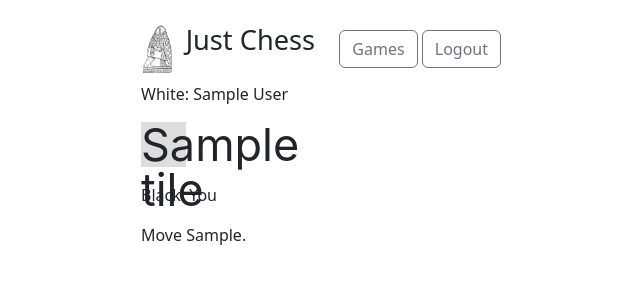
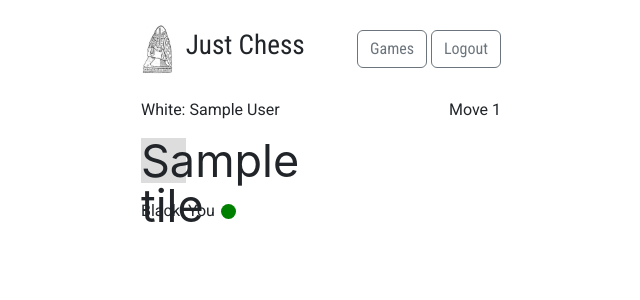
Before and after one commit to ErikvanErp/chess, a Flask app: template app/flask_app/templates/play.html in a window 1280 px wide. Shown: the top 300 px of the page, without its empty margins (319-959 px from the left). Run offline with Flask 2, Linux system fonts and the light colour scheme; the template is opened without the code that fills it: most values are stand-ins (such as "Sample title", 1, 10 or a date in 2020).

Commit message:
commit current version of chess game before start of java stack

```diff
--- a/app/flask_app/static/css/style.css
+++ b/app/flask_app/static/css/style.css
@@ -4,10 +4,19 @@
     * with tiles of size 45 x 45px
     */
     width: 384px;
+    font-family: 'Roboto', sans-serif;
 }
 
 .navbar h1 {
     font-size: 1.7em;
+    font-family: 'Roboto Condensed', sans-serif;
+}
+
+.container h1 h2 h3 h4 h5 h6 {
+    font-family: 'Roboto Condensed', sans-serif;
+}
+.btn {
+    font-family: 'Roboto Condensed', sans-serif;
 }
 .tile {
     width:45px;
@@ -23,3 +32,21 @@
 .dark {
     background-color: #ddd;
 }
+
+.active.dark {
+    background-color: rgb(180,137,105);
+}
+
+.active.light {
+    background-color: rgb(238,218,185);
+}
+.pointer {
+    cursor:pointer
+}
+.greendot {
+    height: 15px;
+    width: 15px;
+    border-radius: 50%;
+    background-color: green;
+    margin-left: 6px;
+}
--- /dev/null
+++ b/app/flask_app/static/js/play.js
@@ -0,0 +1,103 @@
+var moving_piece = null;
+var move_from = "";
+var move_to = "";
+var piece_captured = "";
+var current_player = "";
+
+
+// player grabs piece they wish to move
+function grab(e){
+    e.classList.add("active");
+
+    if (move_from && move_from != e.id){
+        e_move_from = document.getElementById(move_from);
+        e_move_from.classList.remove("active");
+    }
+
+    move_from = e.id;
+    moving_piece = e.innerHTML.trim();
+
+    console.log(moving_piece);
+
+    for (var i = 0 ; i < 8; i++){
+        for (var j = 0; j < 8; j++){
+            row_col = i.toString().concat(j.toString());
+            e_tile = document.getElementById(row_col);
+            tile_onclick = e_tile.getAttribute("onclick");
+            if (tile_onclick != "grab(this)"){
+                e_tile.setAttribute("onclick", "drop(this)");
+                e_tile.classList.add("pointer")
+            }
+        }
+    }
+}
+
+// player drops piece on tile they wish to move to
+function drop(e){
+    e_move_from = document.getElementById(move_from);
+    move_to = e.id
+    piece_captured = e.innerHTML;
+
+    if (move_to != move_from){
+
+        e.innerHTML = moving_piece;
+        e_move_from.innerHTML = "";
+
+        for (var i = 0 ; i < 8; i++){
+            for (var j = 0; j < 8; j++){
+                row_col = i.toString().concat(j.toString());
+                e_tile = document.getElementById(row_col);
+                e_tile.setAttribute("onclick", "");
+                e_tile.classList.remove("active", "pointer")
+            }
+        }
+        document.getElementById(move_to).classList.add("active");
+
+        console.log("recorded move: ", move_from.concat(move_to))
+    }
+
+    document.getElementById("submit_btn").style.display = "block";
+    document.getElementById("submit_btn").style.width = "48%";
+    document.getElementById("undo_btn").style.display = "block";
+    document.getElementById("undo_btn").style.width = "48%";
+}
+
+// player submits move
+async function submit(){
+    console.log("submit");
+
+    var e_game_id = document.getElementById("game_id");
+    var game_id = e_game_id.innerHTML;
+
+    var data = {
+        game_id: game_id,
+        move_from: move_from,
+        move_to: move_to
+    }
+
+    console.log(`data: ${JSON.stringify(data)}`);
+
+    var settings = {
+        method: "POST",
+        header: {"content_type":"application/json"},
+        body: JSON.stringify(data)
+    }
+
+    // submit the move as a POST request
+    var response = await fetch('/api/games/move', settings);
+    console.log(`status ${response.status}`);
+
+    document.getElementById("submit_btn").style.display = "none";
+    document.getElementById("undo_btn").style.display = "none";
+
+    // redirect: reload current page
+    location.href = `/games/${game_id}/play`;
+}
+
+// undo a move by reloading the page
+function undo_move(){
+    var e_game_id = document.getElementById("game_id");
+    var game_id = e_game_id.innerHTML;
+
+    location.href = `/games/${game_id}/play`;
+}
--- a/app/flask_app/templates/layout.html
+++ b/app/flask_app/templates/layout.html
@@ -11,6 +11,11 @@
     <link href="https://cdn.jsdelivr.net/npm/bootstrap@5.2.0-beta1/dist/css/bootstrap.min.css" rel="stylesheet"
         integrity="sha384-0evHe/X+R7YkIZDRvuzKMRqM+OrBnVFBL6DOitfPri4tjfHxaWutUpFmBp4vmVor" crossorigin="anonymous">
 
+    <!-- Google Fonts: Roboto and Roboto Condensed -->
+    <link rel="preconnect" href="https://fonts.googleapis.com">
+    <link rel="preconnect" href="https://fonts.gstatic.com" crossorigin>
+    <link href="https://fonts.googleapis.com/css2?family=Roboto+Condensed:ital,wght@0,300;0,400;0,700;1,300;1,400;1,700&family=Roboto:ital,wght@0,100;0,300;0,400;0,500;0,700;0,900;1,100;1,300;1,400;1,500;1,700;1,900&display=swap" rel="stylesheet">
+
     <link href="/static/css/style.css" rel="stylesheet">
 
     <meta name="viewport" content="width=device-width, initial-scale=1">
@@ -18,8 +23,8 @@
 
 <body>
     <div class="container mt-3">
-        <div class="navbar mx-auto">
-            <nav style="display:flex">
+        <div class="navbar mx-auto" style="display:flex;align-items:center;">
+            <nav style="display:flex; align-items: center;">
                 <img src="/static/img/charlemagne_pawn.jpeg" style="height:50px; margin-right: 12px">
                 <h1>Just Chess</h1>
             </nav>
--- a/app/flask_app/templates/play.html
+++ b/app/flask_app/templates/play.html
@@ -12,27 +12,66 @@
 <div class="row">
     <div class="col mx-auto">
 
-        {% if this_game.current_is_white %}
-        <p>White: You</p>
-        {% else %}
-        <p>White: {{ this_game.current_opponent.full_name}}</p>
-        {% endif %}
+        <div id="game_id" style="display:none">{{ this_game.id }}</div>
 
-        <!-- display the current board -->
+        <div class="my-3" style="display:flex; justify-content: space-between;">
+            <div>
+                {% if this_game.current_is_white %}
+                <div style="display:flex; align-items: center;">White: You
+                    <div class="greendot"></div>
+                </div>
+                {% else %}
+                <div>White: {{ this_game.current_opponent.full_name}}</div>
+                {% endif %}
+            </div>
+
+            {# display move number, and check or check-mate #}
+            <div>
+                Move {{ this_game.move_number}}
+                {% if this_game.status == 2 %} - <b>Check</b>
+                {% elif this_game.status == 3 %} - <b>Draw offered</b>
+                {% elif this_game.status == 4 %} - <b>Draw</b>
+                {% elif this_game.status == 5 %} - <b>Resigned</b>
+                {% elif this_game.status == 6 %} - <b>Check mate</b>
+                {% endif %}
+            </div>
+        </div>
+
+
+        {# display the current board #}
         {% for row in this_game.tiles_array_of_tuples %}
         {% set outer_loop = loop %}
         <div style="display:flex">
             {% for tile in row %}
             {% set inner_loop = loop %}
+            {% set css_id = (outer_loop.index - 1) ~ (inner_loop.index - 1) %}
+
+                {# light tiles #}
 
                 {% if (outer_loop.index + inner_loop.index) % 2 == 1 %}
-                <div class="tile light">
+                {% if this_game.is_current_player_turn and this_game.current_is_white and tile[0] == 'w'%}
+                <div  id="{{ css_id }}" class="tile light pointer" onclick="grab(this)">
+                    {% elif this_game.is_current_player_turn and not this_game.current_is_white and tile[0] == 'b'%}
+                    <div  id="{{ css_id }}" class="tile light pointer" onclick="grab(this)">
+                        {% else %}
+                        <div  id="{{ css_id }}" class="tile light">
+                            {% endif %}
+
+                {# dark tiles #}
+
                 {% else %}
-                <div class="tile dark">
+                    {% if this_game.is_current_player_turn and this_game.current_is_white and tile[0] == 'w'%}
+                    <div  id="{{ css_id }}" class="tile dark pointer" onclick="grab(this)">
+                    {% elif this_game.is_current_player_turn and not this_game.current_is_white and tile[0] == 'b'%}
+                    <div  id="{{ css_id }}" class="tile dark pointer" onclick="grab(this)">
+                    {% else %}
+                    <div  id="{{ css_id }}" class="tile dark">
+                    {% endif %}
                 {% endif %}
-                {% if tile[0] %}
+
+                {# tile[2] is unicode for chess piece #}
+
                 {{ tile[2] }}
-                {% endif %}
                 </div>
 
             {% endfor %}
@@ -41,39 +80,32 @@
 
         <div class="mt-3">
             {% if this_game.current_is_white %}
-            <p>Black: {{ this_game.current_opponent.full_name}}</p>
+            <div>Black: {{ this_game.current_opponent.full_name}}</div>
             {% else %}
-            <p>Black: You</p>
+            <div style="display:flex; align-items: center;">Black: You <div class="greendot"></div></div>
             {% endif %}
         </div>
 
-        <!-- display move number, and check or check-mate -->
-        <p class="mt-3">Move {{ move_nr }}.
-            {% if this_game.status == 2 %} <b>Check</b>
-            {% elif this_game.status == 3 %} <b>Draw offered</b>
-            {% elif this_game.status == 4 %} <b>Draw</b>
-            {% elif this_game.status == 5 %} <b>Resigned</b>
-            {% elif this_game.status == 6 %} <b>Check mate</b>
-            {% endif %}
-        </p>
 
         <!-- active games have status: 1, 2, 3  -->
         {% if this_game.status < 4 %}
-            {% if (this_game.current_is_white and this_game.number_of_moves % 2 == 0) or (not this_game.current_is_white and this_game.number_of_moves % 2 == 1) %}
-
-                <p>It is your turn</p>
-                <form action="/games/move" method="post">
-                    Your move:
-                    <input type="text" name="your_move">
-                    <input type="submit" value="Submit">
-                    <input type="hidden" name="game_id" value={{ this_game.id }}>
-                </form>
-
+            {% if this_game.is_current_player_turn %}
+                <p class="mt-3">It is your turn</p>
             {% else %}
                 <p class="mt-3">It is {{ this_game.current_opponent.first_name }}'s turn</p>
             {% endif %}
         {% endif %}
+
+
+        <div style="display:flex; justify-content: space-between;">
+            <button id="submit_btn" class="btn btn-success" onclick="submit()" style="display:none">Submit</button>
+            <button id="undo_btn" class="btn btn-secondary" onclick="undo_move()" style="display:none">Undo</button>
+        </div>
     </div>
 </div>
 
+<script src="/static/js/play.js">
+
+</script>
+
 {% endblock %}
```
Also changed, not shown: app/THINGSTODO.txt (added, +8 -0 lines), app/flask_app/controllers/games_controller.py (+40 -2 lines), app/flask_app/models/game.py (+12 -1 lines), 4 other files.
